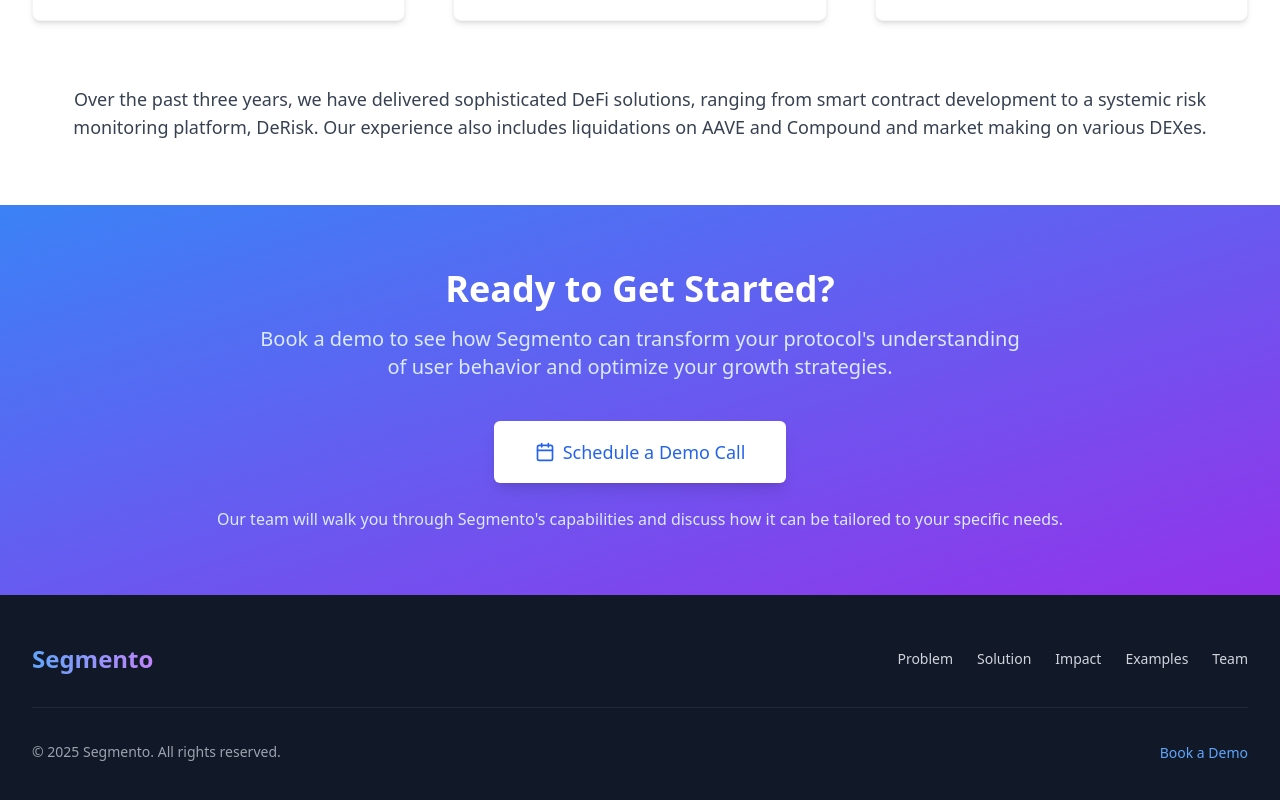
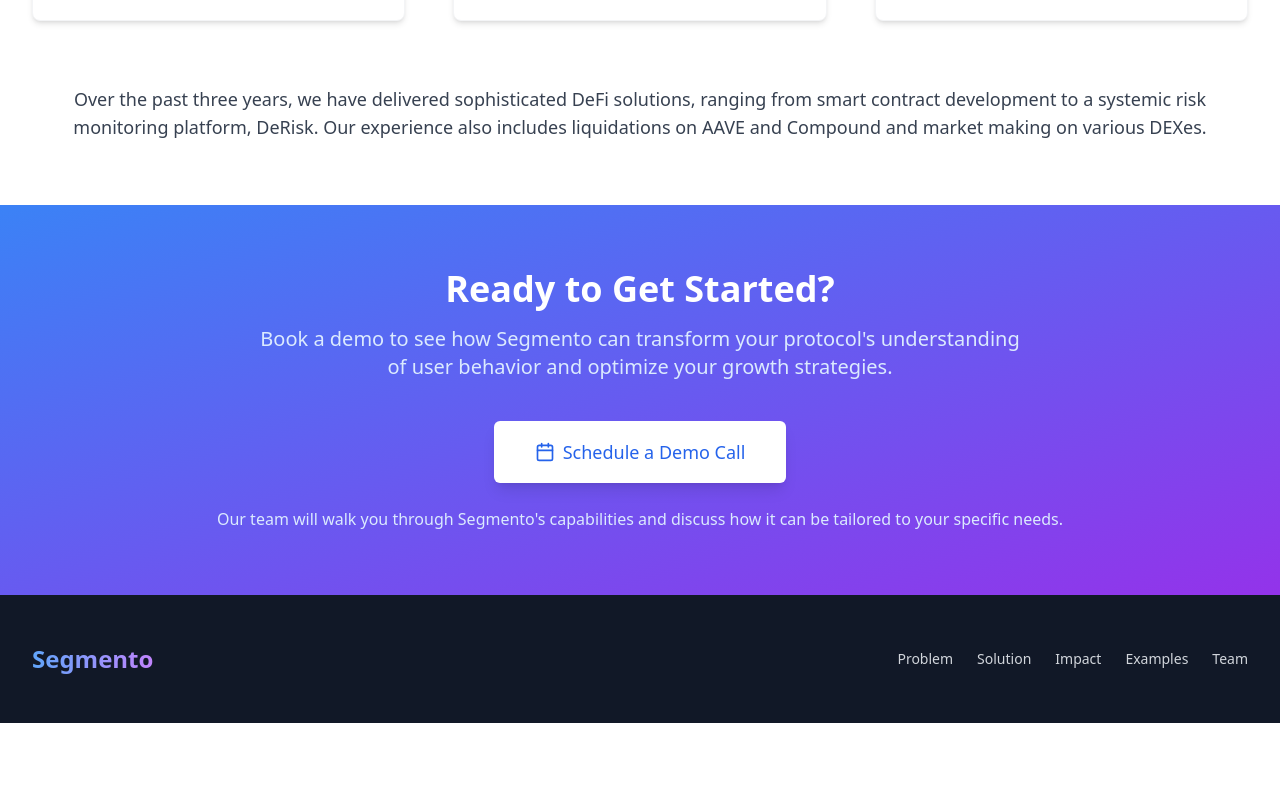
Before and after one commit to CarmineOptions/Segmento-Landing-Page, a React (Vite) app: page / in a window 1280 px wide. Shown: the part 4825-5625 px from the top of the page. After the commit the page ends 5548 px from the top, so only its background shows below. Built offline with nearby package versions, Linux system fonts and the light colour scheme.

Commit message:
fix: remove part of footer

```diff
--- a/src/components/Footer.tsx
+++ b/src/components/Footer.tsx
@@ -44,21 +44,6 @@
             </nav>
           </div>
         </div>
-        <div className="mt-8 border-t border-gray-800 pt-8 md:flex md:items-center md:justify-between">
-          <div className="text-sm text-gray-400">
-            © {currentYear} Segmento. All rights reserved.
-          </div>
-          <div className="mt-4 md:mt-0">
-            <a
-              href="https://calendly.com/marek-hauzr/segmento "
-              target="_blank"
-              rel="noopener noreferrer"
-              className="text-sm text-blue-400 hover:text-blue-300"
-            >
-              Book a Demo
-            </a>
-          </div>
-        </div>
       </div>
     </footer>
   );
```
